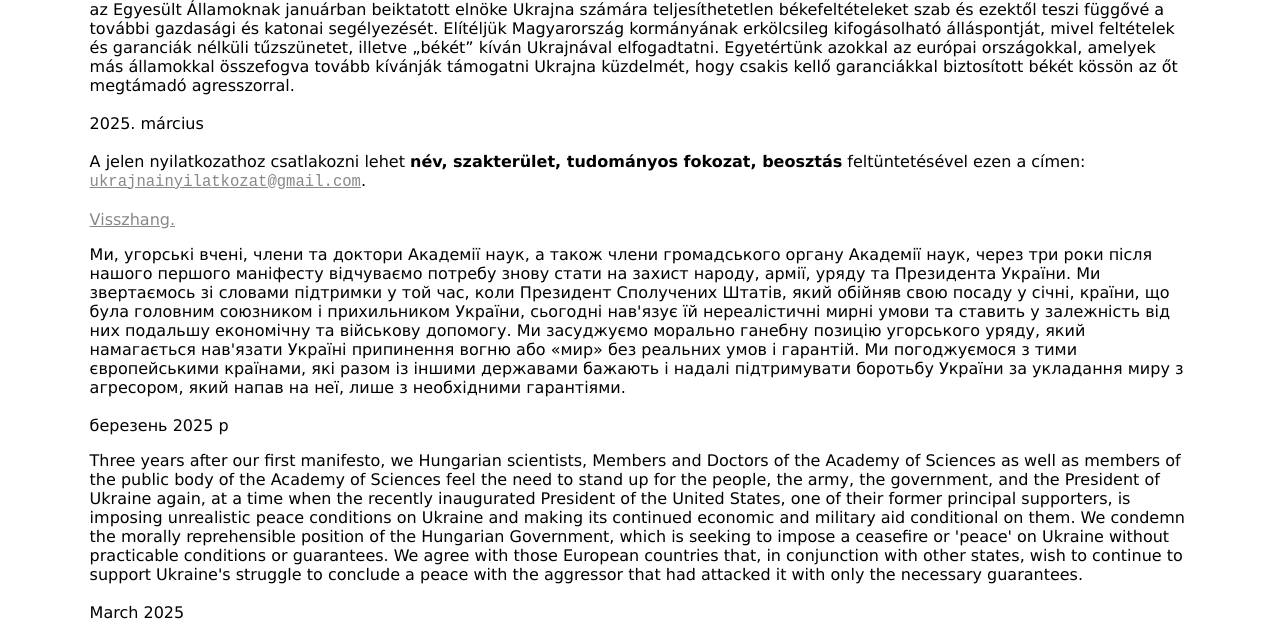
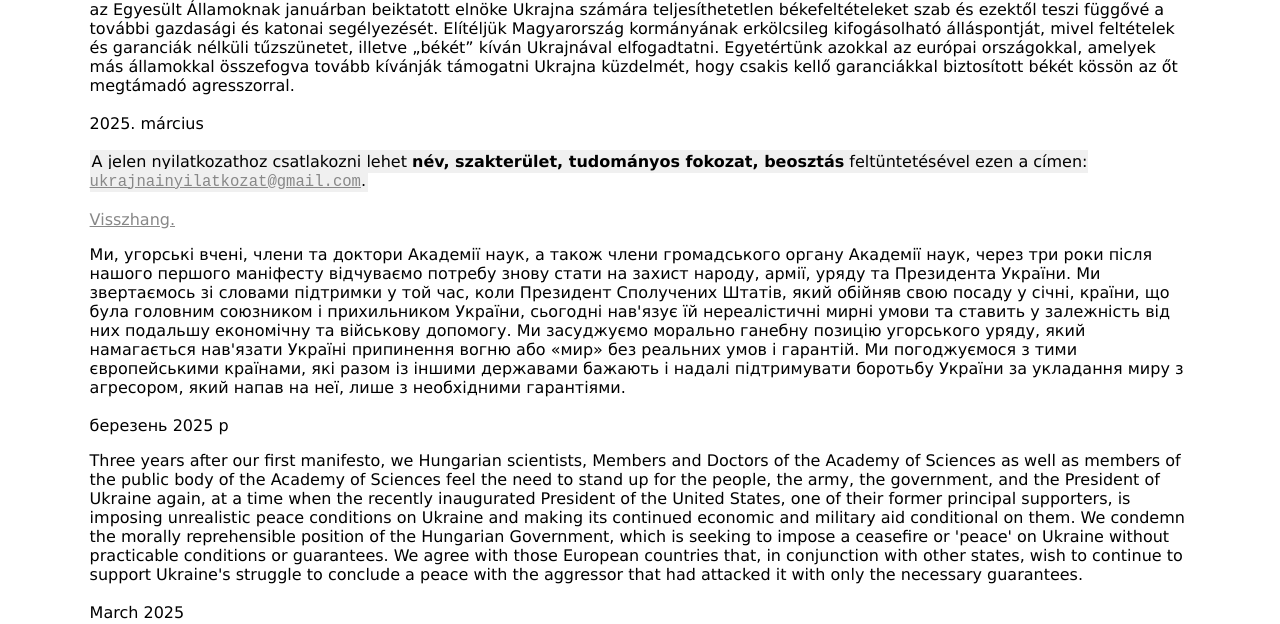
Before and after one commit to ukrajnainyilatkozat/ukrajnainyilatkozat.github.io, a plain HTML site: page index.html in a window 1280 px wide. Shown: the part 176-800 px from the top of the page. Drawn offline with Linux system fonts and the light colour scheme.

Commit message:
[mod] alert application

```diff
--- a/index.css
+++ b/index.css
@@ -54,7 +54,8 @@ a.navigarrow {
 }
 
 .alert {
-  background: #ffff00;
+  padding: 2px;
+  background: #f0f0f0;
 }
 
 td.r {
--- a/index.html
+++ b/index.html
@@ -16,7 +16,7 @@ Mi magyar tudósok, akadémikusok, az MTA Doktorai és az MTA köztestületének
 <br/><br/>
 2025. március
 <br/><br/>
-A jelen nyilatkozathoz csatlakozni lehet <strong>név, szakterület, tudományos fokozat, beosztás</strong> feltüntetésével ezen a címen: <a href="mailto:ukrajnainyilatkozat@gmail.com"><code>ukrajnainyilatkozat@gmail.com</code></a>.
+<span class="alert">A jelen nyilatkozathoz csatlakozni lehet <strong>név, szakterület, tudományos fokozat, beosztás</strong> feltüntetésével ezen a címen: <a href="mailto:ukrajnainyilatkozat@gmail.com"><code>ukrajnainyilatkozat@gmail.com</code></a>.</span>
 <br/><br/>
 <a href="#visszhang">Visszhang.</a>
 </p>
```
Also changed, not shown: szoveg.html (+1 -1 lines).
